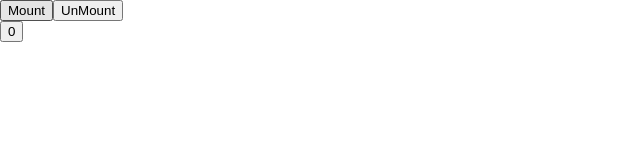
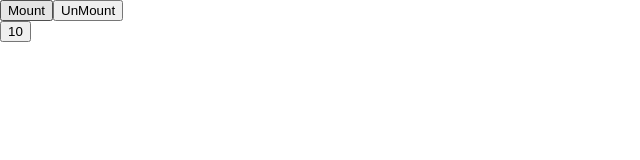
Before and after one commit to maccevedor/react_egghead, a React (Create React App) app: page / in a window 1280 px wide. Both pictures are taken after a click on the button "Mount". Shown: the top 160 px of the page, without its empty margins (0-640 px from the left). Built offline with nearby package versions, Linux system fonts and the light colour scheme.

Commit message:
Iniciando video 13

```diff
--- a/src/App.js
+++ b/src/App.js
@@ -12,18 +12,21 @@
   }
   componentWillMount(){
     console.log('componetwillMount')
+    this.setState({m:2})
   }
 
   render(){
     console.log('render');
-    return <button onClick={this.update}>{this.state.val}</button>
+    return <button onClick={this.update}>{this.state.val * this.state.m}</button>
   }
   componentDidMount(){
     console.log('componenDidmounbt')
+    this.inc = setInterval(this.update,500)
   }
 
   componentWillUnmount(){
     console.log('componentWillunMount')
+    clearInterval(this.inc)
   }
 }
 
```
